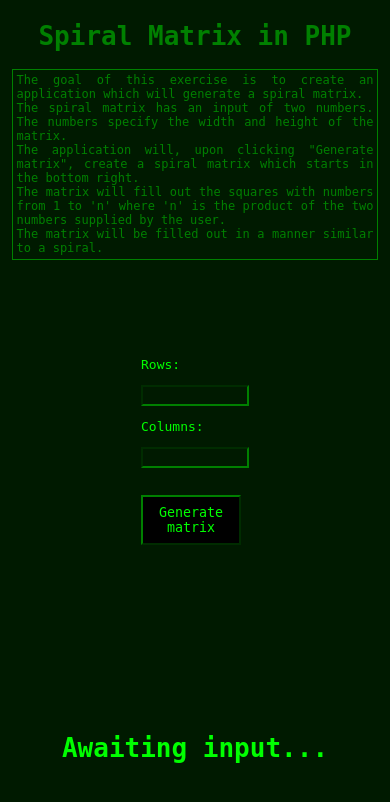
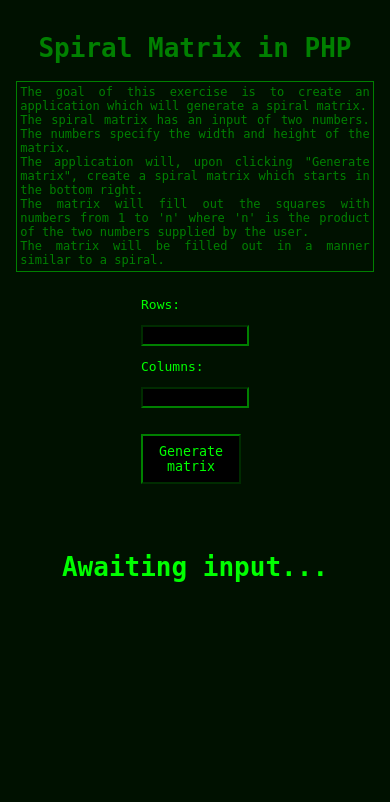
Before and after one commit to tnebes/edunova-pp23, a PHP site: page / in a window 390 px wide. Shown: the top 802 px of the page. Run offline with PHP 8.4, Linux system fonts and the light colour scheme.

Commit message:
Responsive features add for resolutions lower than 1024px width

```diff
--- a/spiral-matrix/style.css
+++ b/spiral-matrix/style.css
@@ -10,10 +10,10 @@
     font-family: monospace;
 }
 
-html
+html, body
 {
-    background-color: rgb(0, 26, 00);
     padding: 1%;
+    background-color: rgb(0, 17, 0);
 }
 
 #titleTitle
@@ -32,7 +32,7 @@ input
 {
     resize: horizontal;
     max-width: 100px;
-    background-color: rgb(0, 26, 0);
+    /* background-color: rgb(0, 26, 0); */
     border-color: green;
 }
 
@@ -54,6 +54,11 @@ button:hover
 {
     background-color: rgb(0, 64, 0);
     border-color: rgb(0, 255, 0);
+}
+
+input
+{
+    background-color: rgb(0, 0, 0);
 }
 
 input:active
@@ -182,6 +187,7 @@ input:focus
         flex-direction: column;
         align-items: center;
         align-content: center;
+        margin-top: 0;
     }
     .input
     {
@@ -192,12 +198,12 @@ input:focus
         max-width: auto;
         min-width: auto;
         margin-left: 0;
-        margin-top: 1em;
+        margin-top: 1vh;
     }
     .matrixContainer
     {
-        margin-top: -10%;
-        top: 100px;
+        margin-top: 6vh;
+        margin-bottom: 6vh;
     }
     #explanation
     {
@@ -213,17 +219,26 @@ input:focus
 
 @media screen and (max-width: 668px)
 {
+    .main
+    {
+        margin-top: 0;
+    }
     .input
     {
         border: 0px solid black;
     }
     .output
     {
+        margin-top: 0;
         border: 0px solid black;
     }
     #explanation
     {
         text-align: justify;
+    }
+    .matrixContainer
+    {
+        margin-top: 0;
     }
     .matrixContent
     {
```
